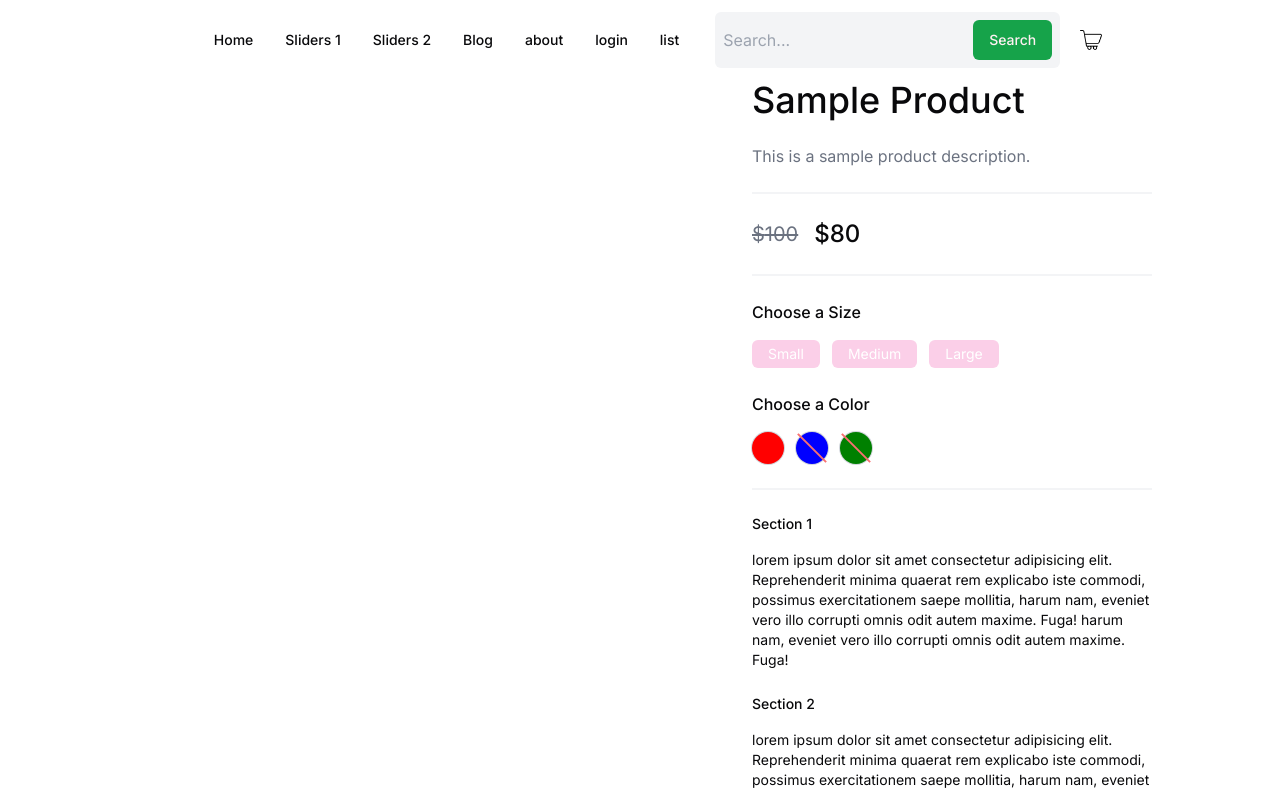
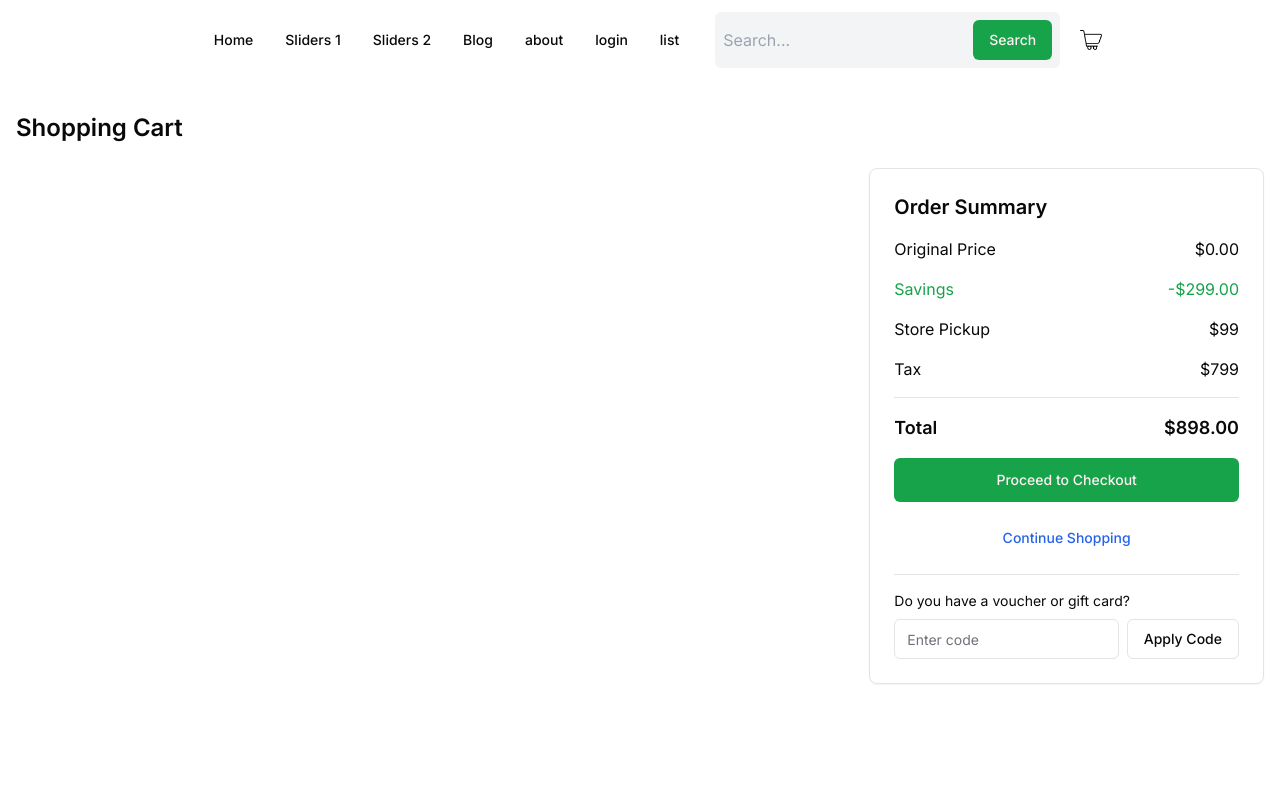
Before and after one commit to hydr0g3nz/ecommerce_front, a Next.js app: page /cart in a window 1280 px wide. Shown: the top 792 px of the page. Built offline with nearby package versions, Linux system fonts and the light colour scheme.

Commit message:
feat : add cart page

```diff
--- /dev/null
+++ b/src/app/cart/page.tsx
@@ -0,0 +1,244 @@
+"use client";
+import React from "react";
+import { useSelector, useDispatch } from "react-redux";
+import {
+  updateQuantity,
+  removeItem,
+  selectCartItems,
+  selectCartTotals,
+  CartItem,
+} from "@/features/cart/cartSlice";
+import { Card, CardContent } from "@/components/ui/card";
+import { Button } from "@/components/ui/button";
+import { Input } from "@/components/ui/input";
+import { Heart, X, Minus, Plus } from "lucide-react";
+import Image from "next/image";
+import Link from "next/link";
+import { Variation } from "@/types/product";
+export default function ShoppingCartPage() {
+  const dispatch = useDispatch();
+  const cartItems = useSelector(selectCartItems);
+  const { price: totalPrice } = useSelector(selectCartTotals);
+
+  const handleQuantityChange = (
+    productId: string,
+    sku: string,
+    newQuantity: number
+  ) => {
+    dispatch(
+      updateQuantity({ product_id: productId, sku, quantity: newQuantity })
+    );
+  };
+  const PriceDisplay = ({ variant }: { variant: Variation }) => {
+    if (!variant.sale) {
+      variant.sale = 0;
+    }
+    const isSale = variant.sale != 0;
+    const price = Math.floor(
+      variant.price - variant.price * (variant.sale / 100)
+    );
+    const percent = Math.floor(variant.sale); // Since variant.sale is already a percentage
+    return !isSale ? (
+      <h2 className="font-medium text-2xl">฿{Math.floor(variant.price)}</h2>
+    ) : (
+      <div className="flex items-center gap-4">
+        <h2 className="text-lg font-bold">฿{price}</h2>
+        <h3 className="text-lg text-gray-500 line-through">
+          ฿{Math.floor(variant.price)}
+        </h3>
+        <h3 className="text-lg text-green-800 font-bold">ส่วนลด {percent}%</h3>
+      </div>
+    );
+  };
+  const handleRemoveItem = (productId: string, sku: string) => {
+    dispatch(removeItem({ product_id: productId, sku }));
+  };
+
+  return (
+    <div className="max-w-7xl mx-auto px-4 py-8">
+      <h1 className="text-2xl font-semibold mb-6">Shopping Cart</h1>
+      <div className="grid grid-cols-1 lg:grid-cols-3 gap-8">
+        {/* Cart Items */}
+        <div className="lg:col-span-2">
+          <div className="space-y-4">
+            {cartItems.map((item: CartItem) => (
+              <Card
+                key={`${item.product_id}-${item.variations.sku}`}
+                className="overflow-hidden"
+              >
+                <CardContent className="p-4">
+                  <div className="flex gap-4">
+                    {/* Product Image */}
+                    <div className="w-24 h-24 bg-gray-100 rounded-md overflow-hidden">
+                      <Image
+                        src={`${process.env.NEXT_PUBLIC_API_URL}/api/v1/images/products/${item.image}`}
+                        alt={item.name}
+                        width={0}
+                        height={0}
+                        sizes="100%"
+                        style={{ width: "100%", height: "auto" }}
+                        className="w-full h-full object-cover"
+                      />
+                    </div>
+
+                    {/* Product Details */}
+                    <div className="flex-1">
+                      <div className="flex justify-between">
+                        <div>
+                          <h3 className="font-medium">{item.name}</h3>
+                          <p className="text-sm text-gray-500">{item.brand}</p>
+                          <p className="text-sm text-gray-500">
+                            Size: {item.variations.size}, Color:{" "}
+                            {item.variations.color}
+                          </p>
+                        </div>
+                        {/* <p className="font-semibold">
+                          ฿
+                          {(
+                            item.variations.price *
+                            (1 - (item.variations.sale / 100 || 0))
+                          ).toFixed(2)}
+                        </p> */}
+                        <PriceDisplay variant={item.variations} />
+                      </div>
+
+                      {/* Actions */}
+                      <div className="flex justify-between items-center mt-4">
+                        <div className="flex gap-2">
+                          <Button
+                            variant="outline"
+                            size="icon"
+                            className="h-8 w-8"
+                          >
+                            <Heart className="h-4 w-4" />
+                          </Button>
+                          <Button
+                            variant="outline"
+                            size="icon"
+                            className="h-8 w-8"
+                            onClick={() =>
+                              handleRemoveItem(
+                                item.product_id,
+                                item.variations.sku
+                              )
+                            }
+                          >
+                            <X className="h-4 w-4" />
+                          </Button>
+                        </div>
+
+                        {/* Quantity Controls */}
+                        <div className="flex items-center gap-2">
+                          <Button
+                            variant="outline"
+                            size="icon"
+                            className="h-8 w-8"
+                            onClick={() =>
+                              handleQuantityChange(
+                                item.product_id,
+                                item.variations.sku,
+                                item.quantity - 1
+                              )
+                            }
+                            disabled={item.quantity <= 1}
+                          >
+                            <Minus className="h-4 w-4" />
+                          </Button>
+                          <Input
+                            type="number"
+                            value={item.quantity}
+                            onChange={(e) =>
+                              handleQuantityChange(
+                                item.product_id,
+                                item.variations.sku,
+                                parseInt(e.target.value) || 0
+                              )
+                            }
+                            className="w-16 h-8 text-center"
+                            min={1}
+                            max={item.variations.stock}
+                          />
+                          <Button
+                            variant="outline"
+                            size="icon"
+                            className="h-8 w-8"
+                            onClick={() =>
+                              handleQuantityChange(
+                                item.product_id,
+                                item.variations.sku,
+                                item.quantity + 1
+                              )
+                            }
+                            disabled={item.quantity >= item.variations.stock}
+                          >
+                            <Plus className="h-4 w-4" />
+                          </Button>
+                        </div>
+                      </div>
+                    </div>
+                  </div>
+                </CardContent>
+              </Card>
+            ))}
+          </div>
+        </div>
+
+        {/* Order Summary */}
+        <div className="lg:col-span-1">
+          <Card>
+            <CardContent className="p-6">
+              <h2 className="text-xl font-semibold mb-4">Order Summary</h2>
+              <div className="space-y-4">
+                <div className="flex justify-between">
+                  <span>Original Price</span>
+                  <span>${totalPrice.toFixed(2)}</span>
+                </div>
+                <div className="flex justify-between text-green-600">
+                  <span>Savings</span>
+                  <span>-$299.00</span>
+                </div>
+                <div className="flex justify-between">
+                  <span>Store Pickup</span>
+                  <span>$99</span>
+                </div>
+                <div className="flex justify-between">
+                  <span>Tax</span>
+                  <span>$799</span>
+                </div>
+                <div className="border-t pt-4">
+                  <div className="flex justify-between font-semibold text-lg">
+                    <span>Total</span>
+                    <span>${(totalPrice + 99 + 799).toFixed(2)}</span>
+                  </div>
+                </div>
+
+                <Button className="w-full" size="lg">
+                  Proceed to Checkout
+                </Button>
+
+                <div className="text-center">
+                  <Link href="/list">
+                    <Button variant="link" className="text-blue-600">
+                      Continue Shopping
+                    </Button>
+                  </Link>
+                </div>
+
+                {/* Voucher Input */}
+                <div className="pt-4 border-t">
+                  <p className="text-sm mb-2">
+                    Do you have a voucher or gift card?
+                  </p>
+                  <div className="flex gap-2">
+                    <Input placeholder="Enter code" className="flex-1" />
+                    <Button variant="outline">Apply Code</Button>
+                  </div>
+                </div>
+              </div>
+            </CardContent>
+          </Card>
+        </div>
+      </div>
+    </div>
+  );
+}
--- a/src/app/components/CartModal.tsx
+++ b/src/app/components/CartModal.tsx
@@ -8,7 +8,8 @@ import { useEffect } from "react";
 import { RootState } from "../../store/cartStore";
 import { imageConfigDefault } from "next/dist/shared/lib/image-config";
 import { Separator } from "@/components/ui/separator";
-
+import { Button } from "./ui/button";
+import Link from "next/link";
 interface ChildComponentProps {
   isOpen: boolean;
   setIsOpen: React.Dispatch<React.SetStateAction<boolean>>;
@@ -89,7 +90,10 @@ const CartModal: React.FC<ChildComponentProps> = ({ isOpen, setIsOpen }) => {
                               className="text-blue-500"
                               style={{ cursor: "pointer" }}
                               onClick={() =>
-                                handleRemove(item.product_id, item.variations.sku)
+                                handleRemove(
+                                  item.product_id,
+                                  item.variations.sku
+                                )
                               }
                             >
                               Remove
@@ -110,12 +114,14 @@ const CartModal: React.FC<ChildComponentProps> = ({ isOpen, setIsOpen }) => {
                     Shipping and taxes calculated at checkout.
                   </p>
                   <div className="flex justify-between text-sm">
-                    <button className="rounded-md py-3 px-4 ring-1 ring-gray-300">
+                    {/* <Button className="rounded-md py-3 px-4 ring-1 ring-gray-300" >
                       View Cart
-                    </button>
-                    <button className="rounded-md py-3 px-4 bg-black text-white disabled:cursor-not-allowed disabled:opacity-75">
-                      Checkout
-                    </button>
+                    </Button> */}
+                    <Link href="/cart">
+                      <Button  className="rounded-md py-3 px-4">
+                        Checkout
+                      </Button>
+                    </Link>
                   </div>
                 </div>
               </>
```
